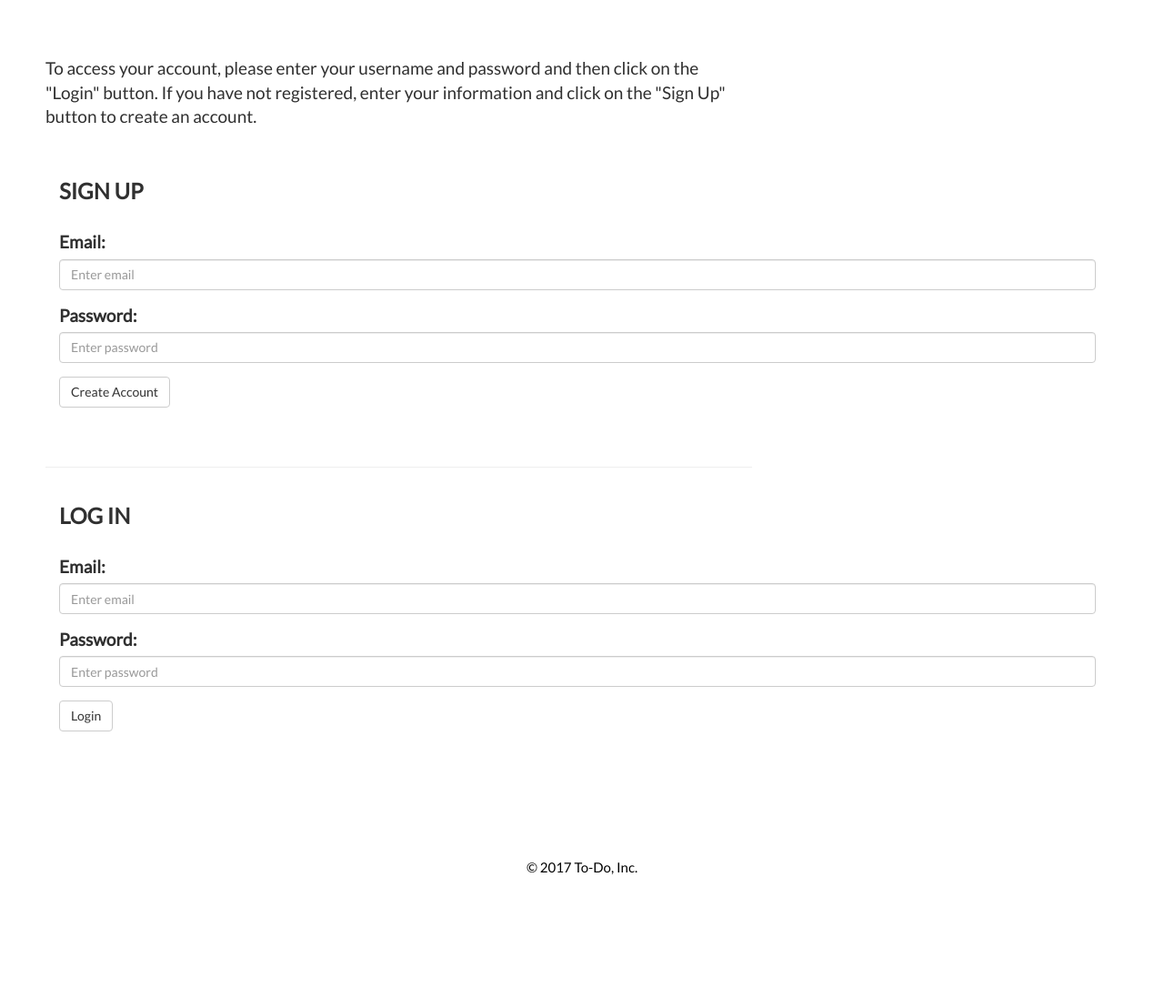
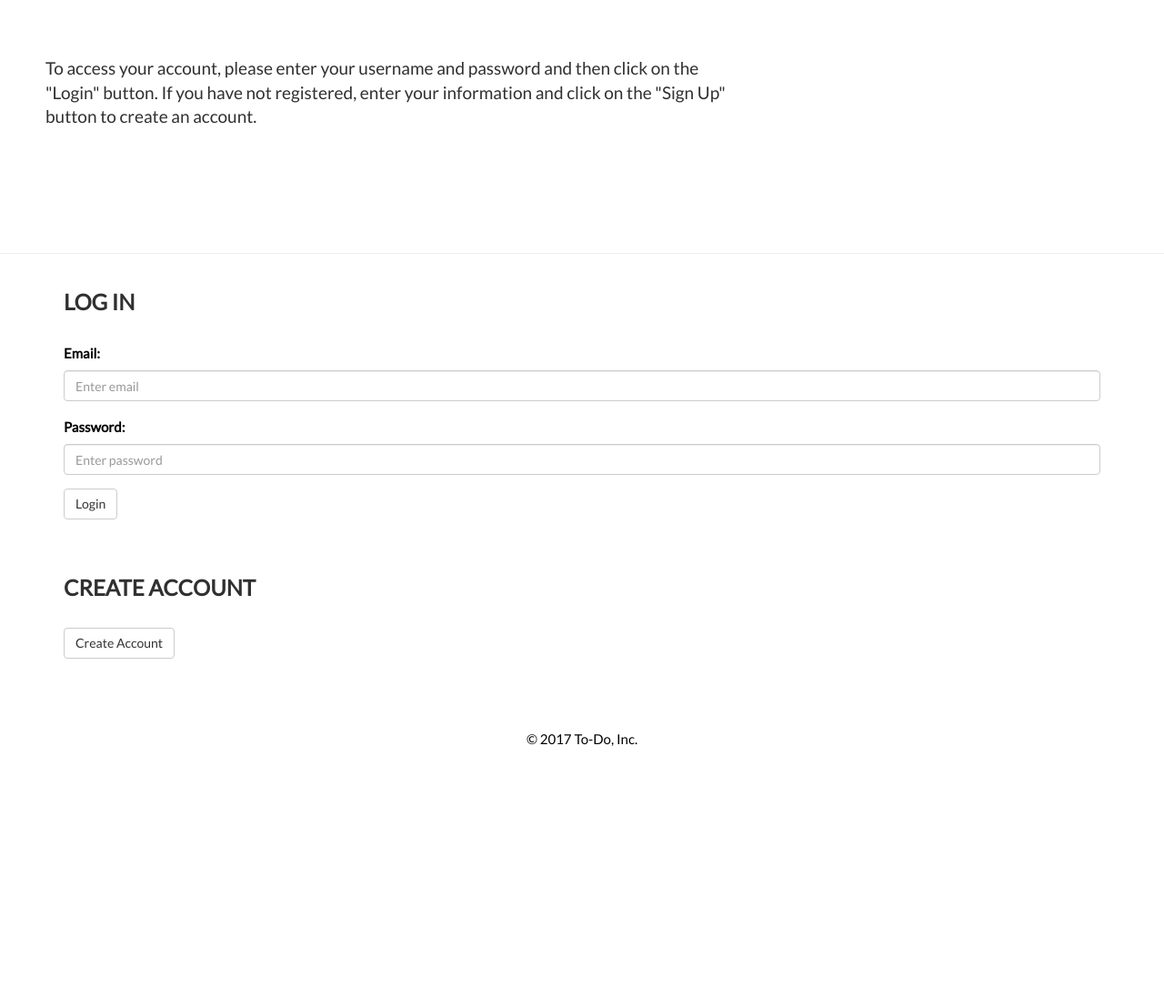
Before and after one commit to rjcortes/final3, a PHP site: page / in a window 1280 px wide. Shown: the part 520-1617 px from the top of the page at 91% size. After the commit the page ends 1340 px from the top, so only its background shows below. Run offline with PHP 8.4, Linux system fonts and the light colour scheme; data that the repository does not hold is empty; some libraries are stand-ins or nearby versions.

Commit message:
connect login and signup

```diff
--- a/index.php
+++ b/index.php
@@ -19,11 +19,41 @@ $statement->closeCursor();
   <div class="row">
     <div class="col-sm-8">
       <h2>Get Started</h2><br>
-      <h4>To access your account, please enter your username and password and then click on the "Login" button. If you have not registered, enter your information and click on the "Sign Up" button to create an account.</p>
+      <h4>To access your account, please enter your username and password and then click on the "Login" button. If you have not registered, enter your information and click on the "Sign Up" button to create an account.</h4>
       <br>
+    </div>
+  </div>
+</div>
 
 
+<hr>
+<div class="container" style="color:black">
+  <h2>Log In</h2>
+  <form method="post" action="login_process.php" name="loginform" id="loginform">
+    <div class="form-group">
+      <label for="email">Email:</label>
+      <input type="text" name="email" class="form-control" id="email" placeholder="Enter email">
+    </div>
+    <div class="form-group">
+      <label for="pwd">Password:</label>
+      <input type="password" name="password" class="form-control" id="pwd" placeholder="Enter password">
+    </div>
+    <input type="submit" name="login" value="Login" class="btn btn-default">
+    <?php $hidden_password = preg_replace("|.|","*",$real_password); ?>
+  </form><br>
+    </div>
+  </div>
+</div>
 
+<div class="container">
+  <h2>Create Account</h2>
+  <form method="post" action="signup_process.php">
+    <input type="submit" value="Create Account" class="btn btn-default">
+  </form>
+</div>
+
+
+<!--
 <div class="container">
   <h2>Sign Up</h2>
   <form method="post" action="signup_process.php">
@@ -37,26 +67,8 @@ $statement->closeCursor();
     </div>
     <input type="submit" value="Create Account" class="btn btn-default">
   </form>
-</div><br>
-<hr>
-<div class="container">
-  <h2>Log In</h2>
-  <form method="post" action="login_process.php" name="loginform" id="loginform">
-    <div class="form-group">
-      <label for="email">Email:</label>
-      <input type="text" name="email" class="form-control" id="email" placeholder="Enter email">
-    </div>
-    <div class="form-group">
-      <label for="pwd">Password:</label>
-      <input type="text" name="password" class="form-control" id="pwd" placeholder="Enter password">
-    </div>
-    <input type="submit" name="login" value="Login" class="btn btn-default">
-  </form><br>
-
-    </div>
-  </div>
 </div>
-
+-->
 
 
 
```
